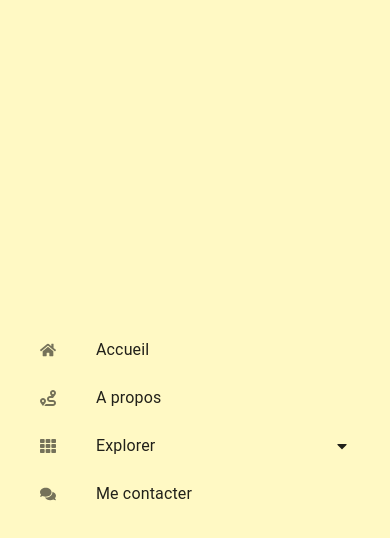
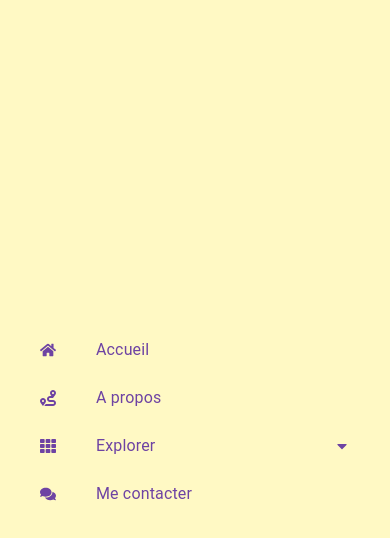
Before and after one commit to valantynrocher/blogging-portfolio, a Gatsby site in the folder frontend/: page / in a window 390 px wide. Both pictures are taken after a click on the button 42 px from the left and 66 px from the top of the page. Built offline with nearby package versions, Linux system fonts and the light colour scheme; Gatsby itself is replaced by a stand-in of ours.

Commit message:
wip layout header navigation

```diff
--- a/frontend/src/layout/Header/DesktopToolbar/DesktopNavItem/index.tsx
+++ b/frontend/src/layout/Header/DesktopToolbar/DesktopNavItem/index.tsx
@@ -1,6 +1,7 @@
 import ArrowDropDownIcon from "@mui/icons-material/ArrowDropDown"
 import clsx from "clsx"
 import React, { useState } from "react"
+import { handleNavigate } from "../../../../utils"
 import { MenuItemProps } from "../../props"
 import { classes, StyledLink, StyledPopover } from "./styles"
 
@@ -18,14 +19,14 @@ const DesktopNavItem = (props: MenuItemProps) => {
     setAnchorMenu(null)
   }
 
+  const handleClick = (event: React.MouseEvent<HTMLAnchorElement>) => {
+    if (hasMenu) handleMenuOpen(event)
+    else if (to) handleNavigate(to)
+  }
+
   return (
     <React.Fragment>
-      <StyledLink
-        onClick={hasMenu ? handleMenuOpen : undefined}
-        variant="button"
-        underline="none"
-        to={to}
-      >
+      <StyledLink onClick={handleClick} variant="button" underline="none">
         <React.Fragment>
           <Icon className={classes.icon} fontSize="large" />
           <div className={classes.label}>
--- a/frontend/src/layout/Header/MobileToolbar/MobileNavItem/index.tsx
+++ b/frontend/src/layout/Header/MobileToolbar/MobileNavItem/index.tsx
@@ -5,10 +5,15 @@ import React, { useState } from "react"
 import { FaCaretDown } from "react-icons/fa"
 import { handleNavigate } from "../../../../utils"
 import { MenuItemProps } from "../../props"
+import { classes as headerClasses } from "../../styles"
 import { classes, StyledCollapse, StyledListItemButton } from "./styles"
 
-const MobileNavItem = (props: MenuItemProps) => {
-  const { Icon, text, to, SubmenuComponent } = props
+const MobileNavItem = (
+  props: MenuItemProps & {
+    onClose: () => void
+  }
+) => {
+  const { Icon, text, to, SubmenuComponent, onClose } = props
   const [menuOpen, setMenuOpen] = useState(false)
   const hasMenu = Boolean(SubmenuComponent)
 
@@ -16,13 +21,14 @@ const MobileNavItem = (props: MenuItemProps) => {
     if (hasMenu) setMenuOpen(!menuOpen)
     else if (to) {
       handleNavigate(to)
+      onClose()
     }
   }
 
   return (
     <React.Fragment>
       <StyledListItemButton onClick={handleClick}>
-        <ListItemIcon>
+        <ListItemIcon className={classes.color}>
           <Icon />
         </ListItemIcon>
         <ListItemText primary={text} />
--- a/frontend/src/layout/Header/MobileToolbar/MobileNavItem/styles.ts
+++ b/frontend/src/layout/Header/MobileToolbar/MobileNavItem/styles.ts
@@ -8,12 +8,11 @@ export const classes = {
   popoverPaper: `${PREFIX}-popoverPaper`,
   arrowIcon: `${PREFIX}-arrowIcon`,
   arrowIconUp: `${PREFIX}-arrowIconUp`,
+  color: `${PREFIX}-color`,
 }
 
 export const StyledListItemButton = styled(ListItemButton)(({ theme }) => ({
-  // [`& .${classes.arrowIconUp}`]: {
-  //   transform: "rotate(180deg)",
-  // },
+  color: theme.palette.primary.light,
 
   [`& .${classes.arrowIcon}`]: {
     transition: "all .5s",
@@ -22,8 +21,9 @@ export const StyledListItemButton = styled(ListItemButton)(({ theme }) => ({
   [`& .${classes.arrowIconUp}`]: {
     transform: "rotate(180deg)",
   },
-  arrowIcon: `${PREFIX}-arrowIcon`,
-  arrowIconUp: `${PREFIX}-arrowIconUp`,
+  [`& .${classes.color}`]: {
+    color: theme.palette.primary.light,
+  },
 }))
 
 export const StyledCollapse = styled(Collapse)(({ theme }) => ({
--- a/frontend/src/layout/Header/MobileToolbar/index.tsx
+++ b/frontend/src/layout/Header/MobileToolbar/index.tsx
@@ -11,7 +11,7 @@ import { classes, StyledSwipeableDrawer, StyledToolbar } from "./styles"
 const MobileToolbar = (props: MobileToolbarProps) => {
   const [menuOpen, setMenuOpen] = useState(false)
 
-  const handleOpen = (event: any) => {
+  const handleOpen = () => {
     setMenuOpen(true)
   }
   const handleClose = () => {
@@ -53,7 +53,7 @@ const MobileToolbar = (props: MobileToolbarProps) => {
           className={classes.nav}
         >
           {menuItems.map((props) => (
-            <MobileNavItem key={props.text} {...props} />
+            <MobileNavItem key={props.text} {...props} onClose={handleClose} />
           ))}
         </List>
       </StyledSwipeableDrawer>
--- a/frontend/src/layout/Header/index.tsx
+++ b/frontend/src/layout/Header/index.tsx
@@ -11,12 +11,12 @@ export const menuItems: MenuItemProps[] = [
   {
     text: "Accueil",
     Icon: FaHome,
-    to: "",
+    to: "/",
   },
   {
     text: "A propos",
     Icon: FaRoute,
-    to: "",
+    to: "/",
   },
   {
     text: "Explorer",
@@ -26,7 +26,7 @@ export const menuItems: MenuItemProps[] = [
   {
     text: "Me contacter",
     Icon: FaComments,
-    to: "",
+    to: "/",
   },
 ]
 
--- a/frontend/src/layout/Header/styles.ts
+++ b/frontend/src/layout/Header/styles.ts
@@ -3,9 +3,7 @@ import styled from "@mui/material/styles/styled"
 
 const PREFIX = "Header"
 
-export const classes = {
-  // mobile: `${PREFIX}-mobile`,
-}
+export const classes = {}
 
 export const StyledAppBar = styled(AppBar)(({ theme }) => ({
   alignItems: "center",
```
